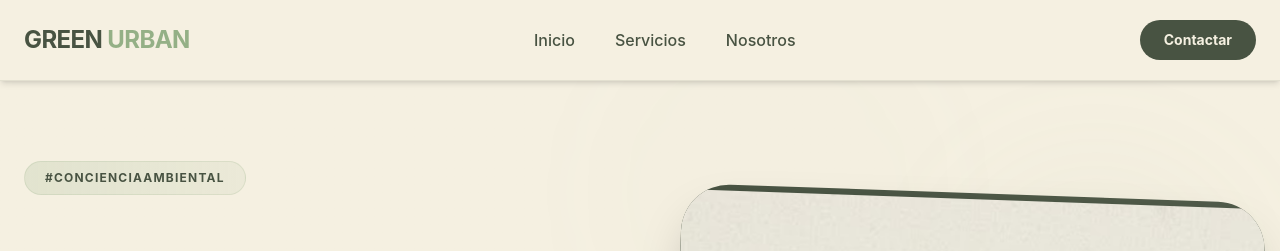
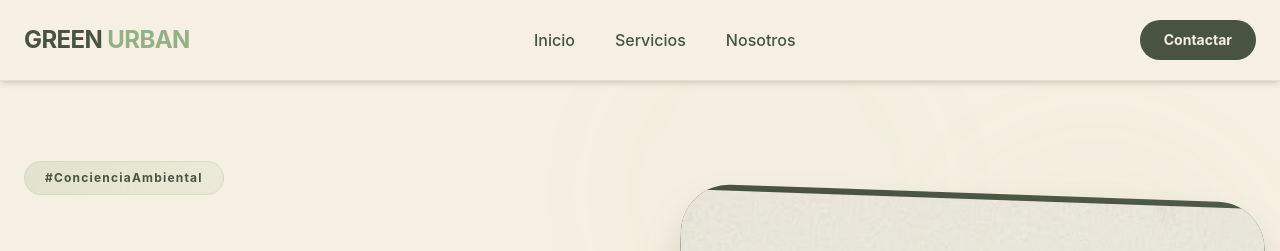
Before and after one commit to RomanVazq/GreenUrban, a React (Vite) app: page / in a window 1280 px wide. Shown: the top 251 px of the page. Built offline with nearby package versions, Linux system fonts and the light colour scheme.

Commit message:
quitar el uppercase a el #

```diff
--- a/src/features/Hero/Hero.jsx
+++ b/src/features/Hero/Hero.jsx
@@ -10,7 +10,7 @@ const Hero = () => {
 
         {/* Columna Texto */}
         <div className="space-y-8 animate-fade-in">
-          <div className="inline-block px-5 py-2 rounded-full bg-gradient-to-r from-leaf-green/20 to-leaf-green/10 text-dark-olive text-xs font-bold uppercase tracking-widest border border-leaf-green/20 hover:border-leaf-green/50 transition-all">
+          <div className="inline-block px-5 py-2 rounded-full bg-gradient-to-r from-leaf-green/20 to-leaf-green/10 text-dark-olive text-xs font-bold tracking-widest border border-leaf-green/20 hover:border-leaf-green/50 transition-all">
             #ConcienciaAmbiental
           </div>
 
```
